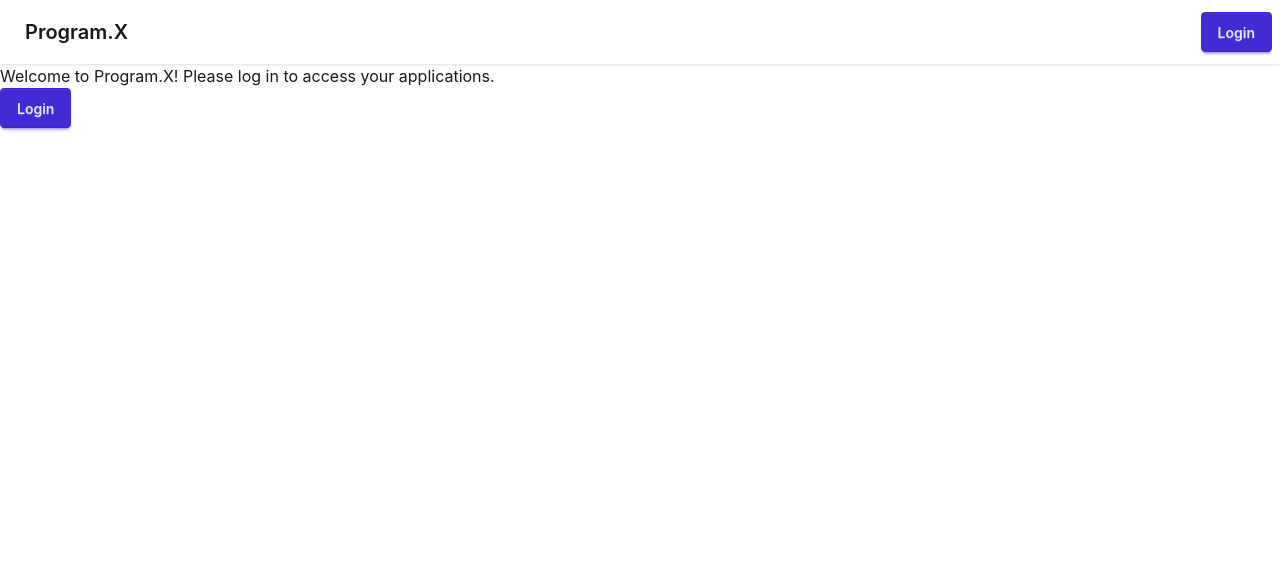
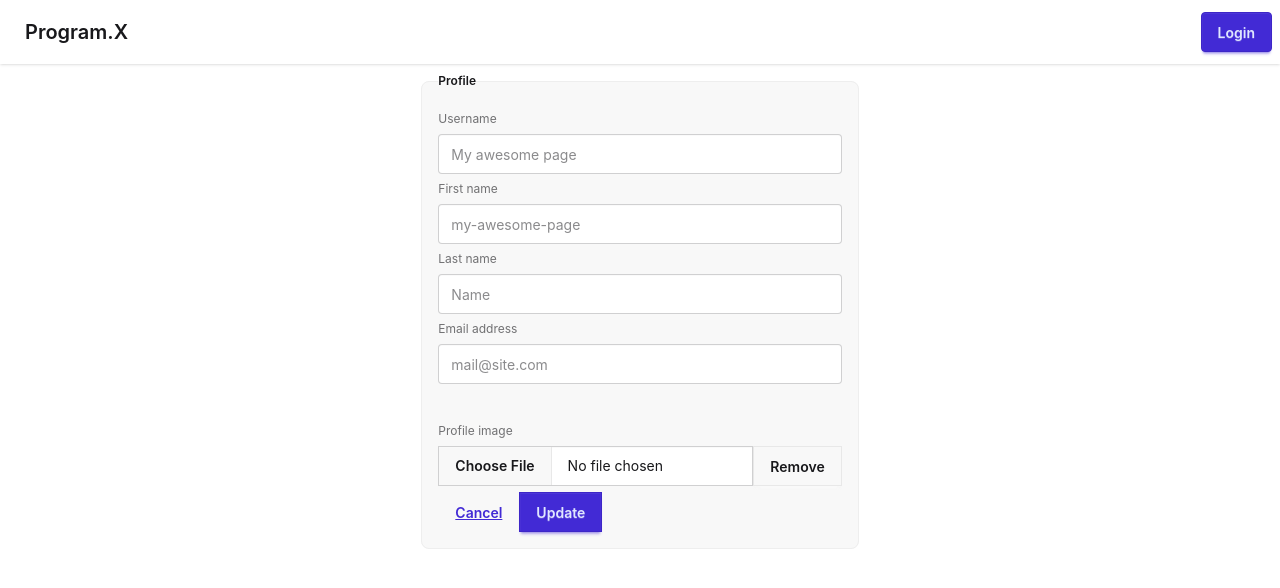
Before and after one commit to ProgramX-NPledger/ProgramX-AngularClient, an Angular app in the folder client/: page /update-profile in a window 1280 px wide. Shown: the top 588 px of the page. Built offline with nearby package versions, Linux system fonts and the light colour scheme.

Commit message:
Update Profile page

```diff
--- a/client/src/app/app.routes.ts
+++ b/client/src/app/app.routes.ts
@@ -2,6 +2,7 @@ import { Routes } from '@angular/router';
 import { HomeComponent } from './home/home.component';
 import { AuthGuard } from './core/guards/auth.guard';
 import { LoginComponent } from './login/login.component';
+import { UpdateProfileComponent } from './update-profile/update-profile.component';
 
 export const routes: Routes = [
     {
@@ -18,6 +19,10 @@ export const routes: Routes = [
         component: LoginComponent
     },
     {
+        path: 'update-profile',
+        component: UpdateProfileComponent
+    },
+    {
         path: 'admin',
         loadChildren: () => import('./apps/admin/admin.module').then(m => m.AdminModule),
         canActivate: [AuthGuard], // Ensure this route is protected
--- a/client/src/app/layout/nav/nav.component.html
+++ b/client/src/app/layout/nav/nav.component.html
@@ -40,7 +40,7 @@
               tabindex="0"
               class="menu menu-sm dropdown-content bg-base-100 rounded-box z-1 mt-3 w-52 p-2 shadow">
               <li>
-                <a class="justify-between">
+                <a class="justify-between" [routerLink]="['/update-profile']">
                   Profile
                   <span class="badge">New</span>
                 </a>
--- /dev/null
+++ b/client/src/app/update-profile/update-profile.component.html
@@ -0,0 +1,35 @@
+
+<div class="flex align-middle ml-auto w-screen">
+    <form #loginForm="ngForm" (ngSubmit)="updateProfile()" class="flex items-center gap-3 mr-auto ml-auto">
+
+        <fieldset class="fieldset bg-base-200 border-base-300 rounded-box w-full border p-4">
+            <legend class="fieldset-legend">Profile</legend>
+
+            <label class="label">Username</label>
+            <input type="text" class="input w-full" placeholder="My awesome page" />
+
+            <label class="label">First name</label>
+            <input type="text" class="input w-full" placeholder="my-awesome-page" />
+
+            <label class="label">Last name</label>
+            <input type="text" class="input w-full" placeholder="Name" />
+
+            <label class="label">Email address</label>
+            <input class="input validator w-full" type="email" required placeholder="mail@site.com" />
+            <div class="validator-hint">Enter valid email address</div>
+
+            <label class="label">Profile image</label>
+            <div class="join">
+                <input type="file" class="file-input" />
+                <button class="btn">Remove</button>
+
+            </div>
+            <div class="join">
+                <button class="btn btn-link">Cancel</button>
+                <button class="btn btn-primary w-min">Update</button>
+
+            </div>
+
+        </fieldset>
+    </form>
+</div>
--- /dev/null
+++ b/client/src/app/update-profile/update-profile.component.ts
@@ -0,0 +1,15 @@
+import { Component } from '@angular/core';
+import { FormsModule } from '@angular/forms';
+
+@Component({
+  selector: 'app-update-profile',
+  imports: [FormsModule],
+  templateUrl: './update-profile.component.html',
+  styleUrl: './update-profile.component.css'
+})
+export class UpdateProfileComponent {
+  updateProfile() {
+  throw new Error('Method not implemented.');
+  }
+
+}
```
Also changed, not shown: client/src/app/update-profile/update-profile.component.css (added), 1 other file (tests, documents, lock files or other folders).
